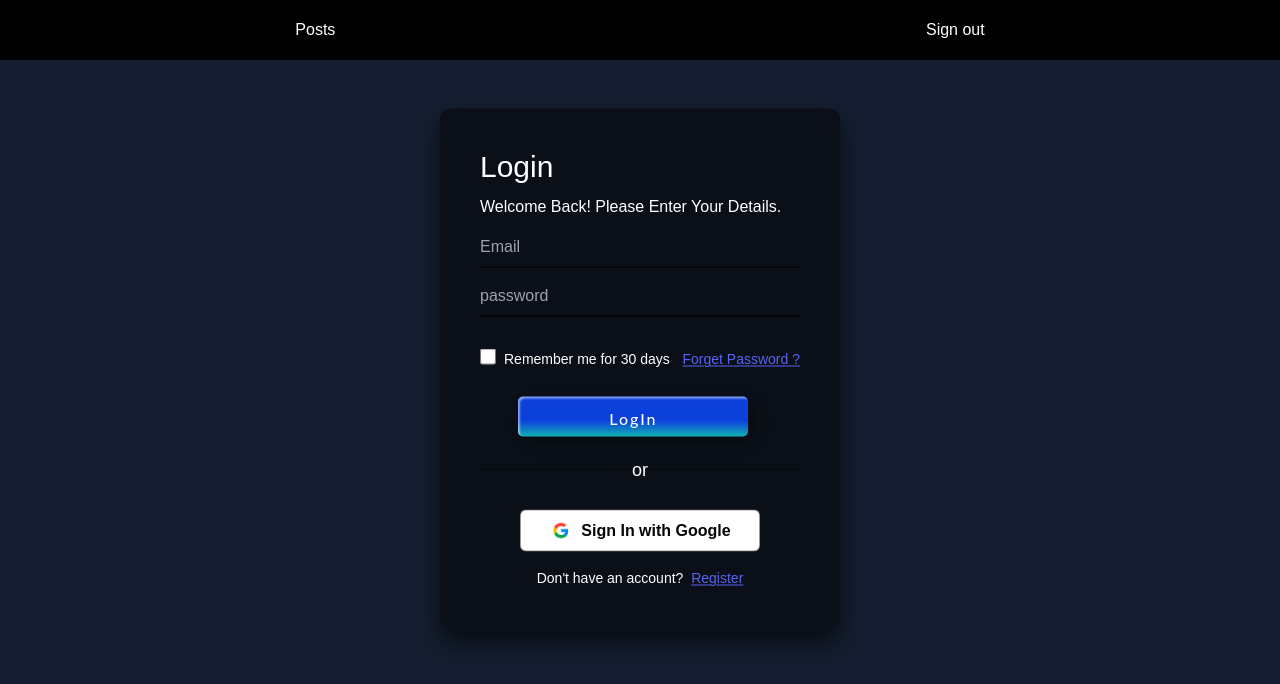
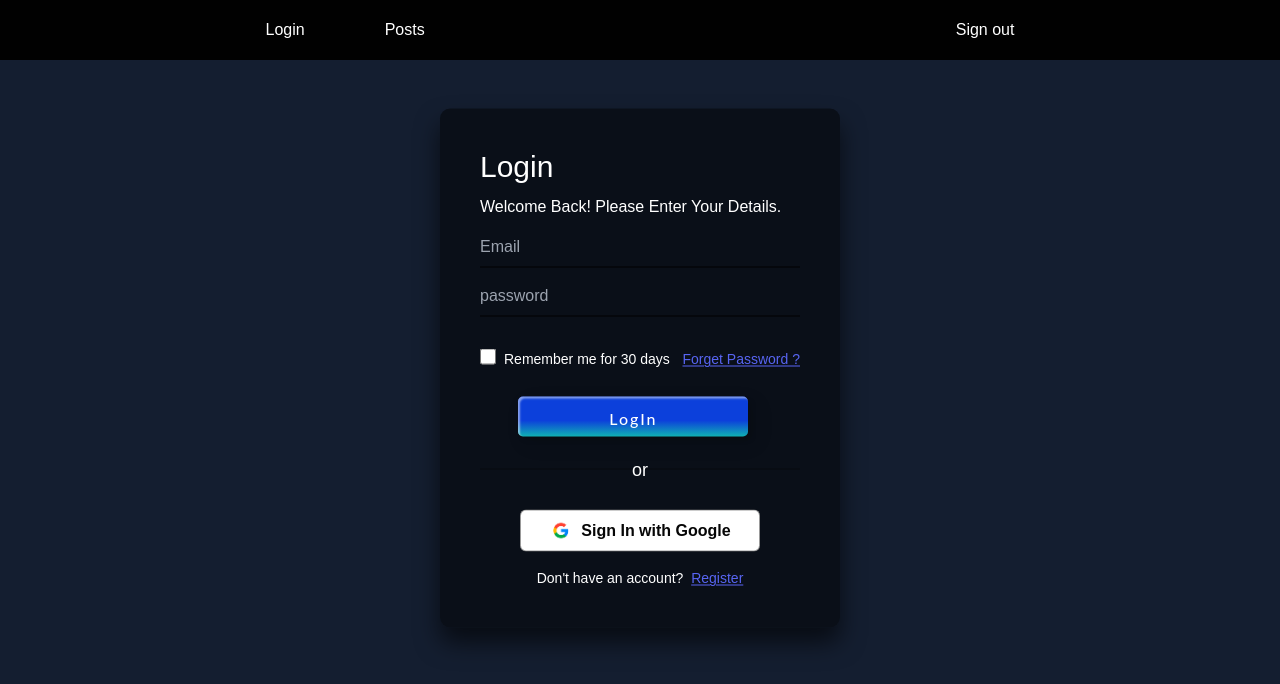
Before and after one commit to yashj09/Social-Media, a React (Vite) app: page /Login in a window 1280 px wide. Shown: the top 684 px of the page. Built offline with nearby package versions, Linux system fonts and the light colour scheme.

Commit message:
fix backend

```diff
--- a/src/components/NavigationLP/Navbar.jsx
+++ b/src/components/NavigationLP/Navbar.jsx
@@ -22,6 +22,9 @@
   return (
     <nav className="navMenu">
       <div className="navwrapper">
+        <Link to="/Login" className="navbar-link">
+          Login
+        </Link>
         <Link to="/PostPage" className="navbar-link">
           Posts
         </Link>
--- a/src/components/postComponent/PostPage.jsx
+++ b/src/components/postComponent/PostPage.jsx
@@ -34,7 +34,6 @@
       <div className={`popup ${isPopupVisible ? "visible" : ""}`}>
         <PostForm user={user} closePopup={closePopup} />
       </div>
-
       <button onClick={openPopup}>Add Post</button>
       <PostList />
     </div>
--- a/src/pages/Login.jsx
+++ b/src/pages/Login.jsx
@@ -48,7 +48,7 @@
       // Automatically fill in the login form fields
       setEmail(email);
       setPassword(password);
-      navigate("/Profile");
+      navigate("/PostPage");
     } catch (error) {
       console.error("Error registering user:", error.message);
       // Handle registration errors here (e.g., display an error message to the user)
@@ -71,7 +71,7 @@
         console.log("Welcome back!", email, uid);
 
         // Navigate to '/dashboard' with email and uid in state
-        navigate("/dashboard", { state: { userEmail: email, uid } });
+        navigate("/PostPage", { state: { userEmail: email, uid } });
       }
     } catch (error) {
       console.log("Error in login", error.message);
```
